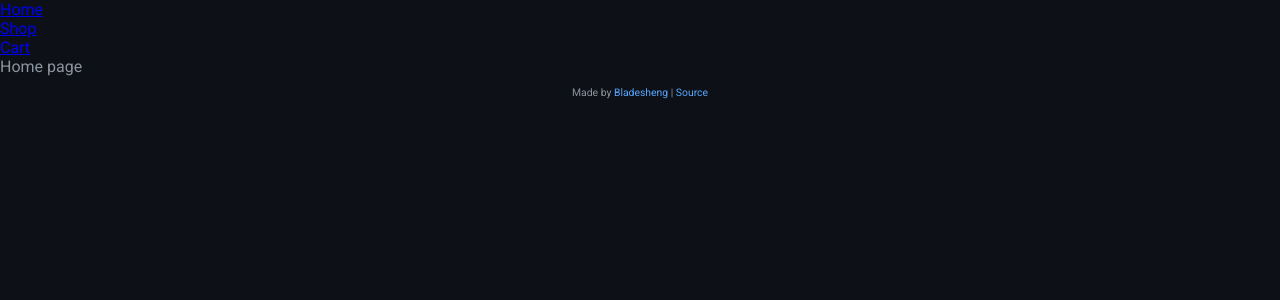
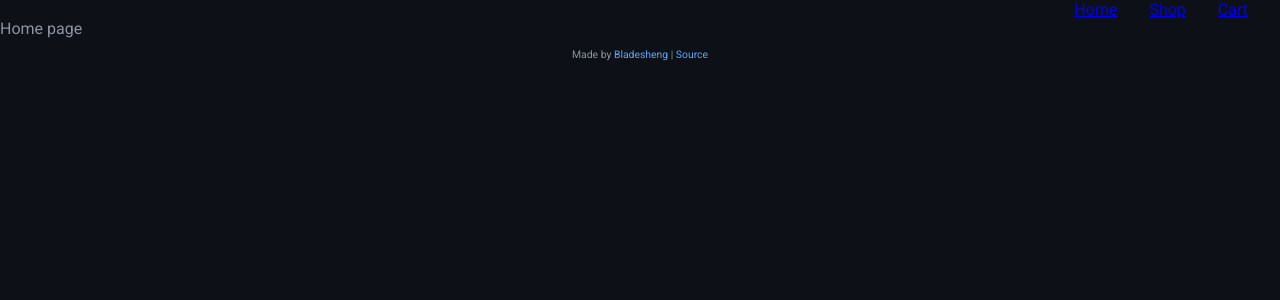
Before and after one commit to Bladesheng/shopping-cart, a React app: page / in a window 1280 px wide. Shown: the top 300 px of the page. Built offline with nearby package versions, Linux system fonts and the light colour scheme.

Commit message:
Style header

```diff
--- a/src/styles/style.scss
+++ b/src/styles/style.scss
@@ -24,8 +24,7 @@ $color-red: rgb(218, 54, 51);
 
 html,
 body,
-#root,
-.app {
+#root {
   width: calc(100vw - (100vw - 100%)); // subtract scrollbar width
   //max-width: 100vw;
   overflow-x: hidden;
@@ -64,7 +63,8 @@ input {
   outline: none;
 }
 
-ol {
+ol,
+ul {
   list-style-type: none;
 }
 
@@ -72,6 +72,16 @@ ol {
 
 header {
   flex: 0 1 auto;
+
+  nav {
+    margin-right: 2rem;
+
+    ul {
+      display: flex;
+      justify-content: flex-end;
+      gap: 2rem;
+    }
+  }
 }
 
 main {
```
